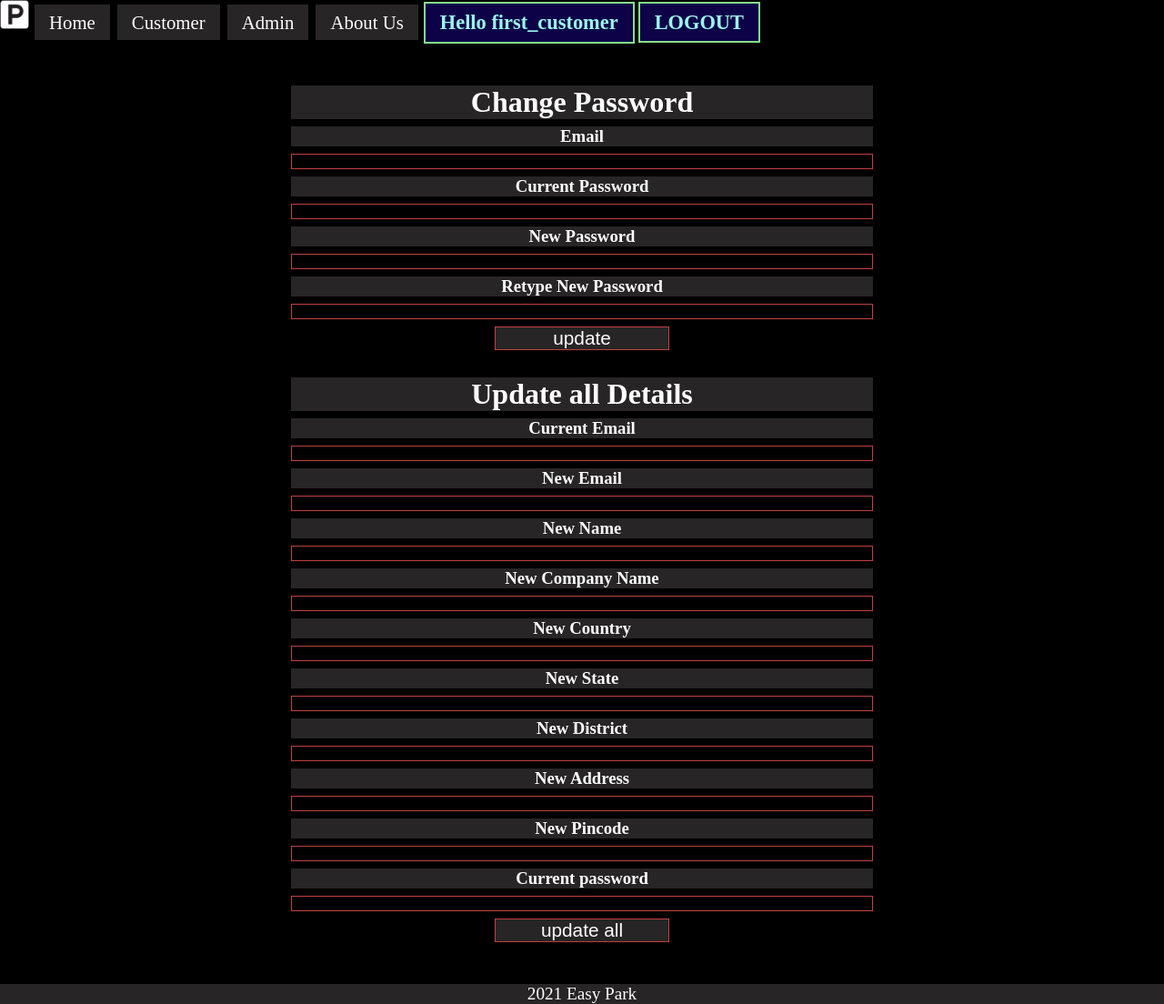
After one commit to 7abhisheknn/Parking_Management_System, a PHP site: page /Parking_Management_System/admin_edit.php in a window 1280 px wide. The commit adds this page. Shown: the whole page at 91% size. Run offline with PHP 8.4, Linux system fonts and the light colour scheme; a user stored in the database is signed in.

Commit message:
edit pages for admin and customer

```diff
--- /dev/null
+++ b/admin_edit.php
@@ -0,0 +1,87 @@
+<?php
+include('configuration/database_config.php');
+
+session_start();
+if (empty($_SESSION['a_id'])){
+    header('Location: admin_login.php');
+}
+$a_id = mysqli_real_escape_string($conn, $_SESSION['a_id']);
+
+if(isset($_POST['u_password'])){
+    $password=mysqli_real_escape_string($conn, $_POST['n_password']);
+    $sql="UPDATE `admin` SET a_password = '$password' WHERE a_id='$a_id'";
+    if(mysqli_query($conn, $sql)){
+        // success
+        header('Location: admin_edit.php');
+    } else {
+        echo 'query error: '. mysqli_error($conn);
+    }
+}
+if(isset($_POST['u_u'])){
+    $_SESSION['name']=$_POST['n_name'];
+    $email=mysqli_real_escape_string($conn, $_POST['n_email']);
+    $name=mysqli_real_escape_string($conn, $_POST['n_name']);
+    $address=mysqli_real_escape_string($conn, $_POST['n_address']);
+    $pincode=mysqli_real_escape_string($conn, $_POST['n_pincode']);
+    $state=mysqli_real_escape_string($conn, $_POST['n_state']);
+    $district=mysqli_real_escape_string($conn, $_POST['n_district']);
+    $com_name=mysqli_real_escape_string($conn, $_POST['n_c_name']);
+    $country=mysqli_real_escape_string($conn, $_POST['n_country']);
+    $sql="UPDATE `admin` SET a_email='$email',a_name='$name',a_address='$address',a_pincode='$pincode',a_state='$state',a_district='$district',a_company_name='$com_name',a_country='$country' WHERE a_id='$a_id'";
+    if(mysqli_query($conn, $sql)){
+        // success
+        header('Location: admin_edit.php');
+    } else {
+        echo 'query error: '. mysqli_error($conn);
+    }
+}
+?>
+
+
+<?php include('template/header.php'); ?>
+<title>Customer Edit: Easy Park</title>
+<div class="center_t">
+<form action="<?php echo $_SERVER['PHP_SELF']; ?>" method="post" class="centre_t form_grid">
+    <h1>Change Password</h1>
+    <h3>Email</h3>
+    <input type="text" name="email">
+    <h3>Current Password</h3>
+    <input type="text" name="password" >
+    <h3>New Password</h3>
+    <input type="text" name="n_password" >
+    <h3>Retype New Password</h3>
+    <input type="text" name="r_password" >
+    <div class="button_div">
+        <input class="hov submit_button" type="submit" value="update" name="u_password">
+    </div>
+</form>
+<form action="<?php echo $_SERVER['PHP_SELF']; ?>" method="post" class="centre_t form_grid">
+    <h1>Update all Details</h1>
+    <h3>Current Email</h3>
+    <input type="text" name="email">
+    <h3>New Email</h3>
+    <input type="text" name="n_email">
+    <h3>New Name</h3>
+    <input type="text" name="n_name" >
+    <h3>New Company Name</h3>
+    <input type="text" name="n_c_name" >
+    <h3>New Country</h3>
+    <input type="text" name="n_country" >
+    <h3>New State</h3>
+    <input type="text" name="n_state" >
+    <h3>New District</h3>
+    <input type="text" name="n_district" >
+    <h3>New Address</h3>
+    <input type="text" name="n_address" >
+    <h3>New Pincode</h3>
+    <input type="text" name="n_pincode" >
+    <h3>Current password</h3>
+    <input type="text" name="password" >
+    <div class="button_div">
+        <input class="hov submit_button" type="submit" value="update all" name="u_u">
+    </div>
+</form>
+</div>
+
+
+<?php include('template/footer.php'); ?>
--- a/index.php
+++ b/index.php
@@ -16,7 +16,7 @@ mysqli_free_result($result);
 mysqli_close($conn);
 
 /// array to store data heading for in each place
-$place_k=array('a_company_name','a_email','p_price','a_country','a_state','a_district','a_pincode')
+$place_k=array('p_id','a_company_name','a_email','p_price','a_country','a_state','a_district','a_pincode')
 ?>
 
 <?php include('template/header.php'); ?>
@@ -32,6 +32,7 @@ $place_k=array('a_company_name','a_email','p_price','a_country','a_state','a_dis
 <table class="centre_t">
 <thead>
     <tr>
+        <th>Place Id</th>
         <th>Name</th>
         <th>Email</th>
         <th>Price per Hour</th>
```
Also changed, not shown: admin.php (+6 -4 lines), customer.php (+9 -4 lines), customer_edit.php (added, +70 -0 lines).
